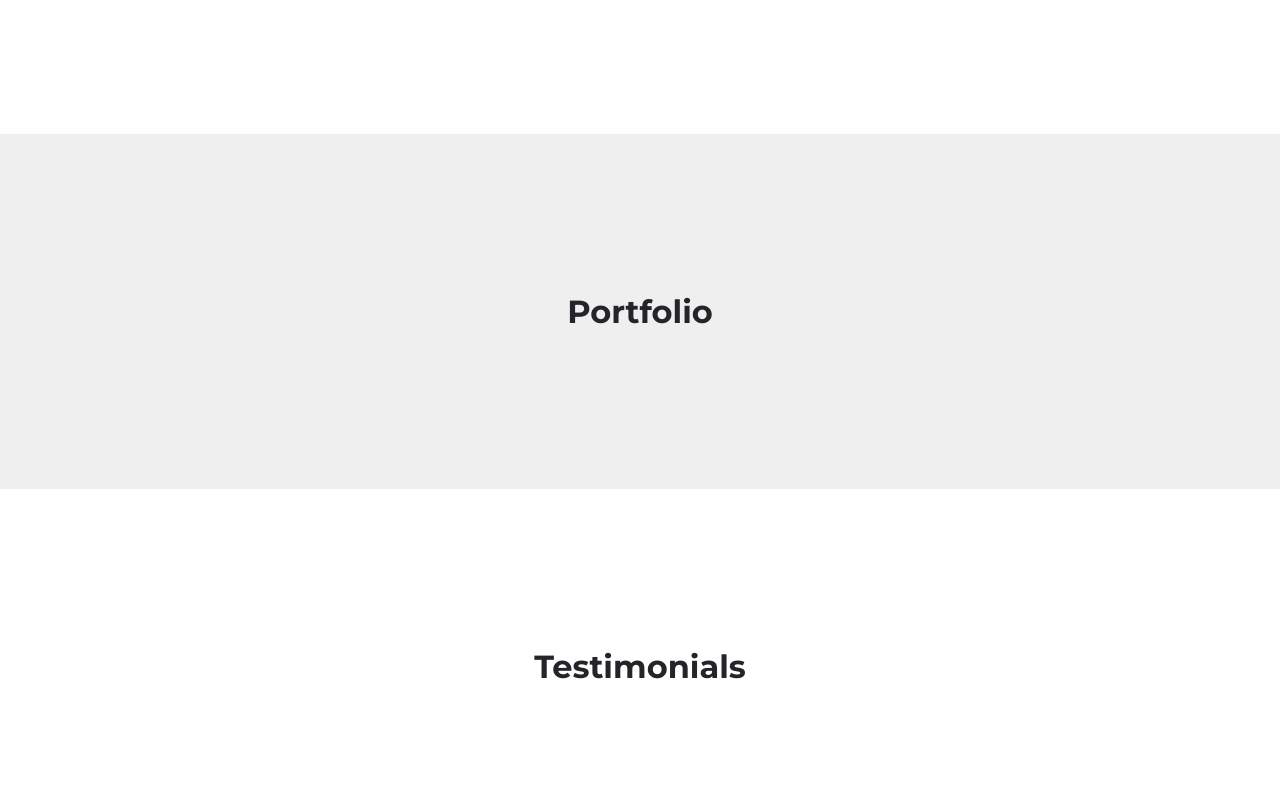
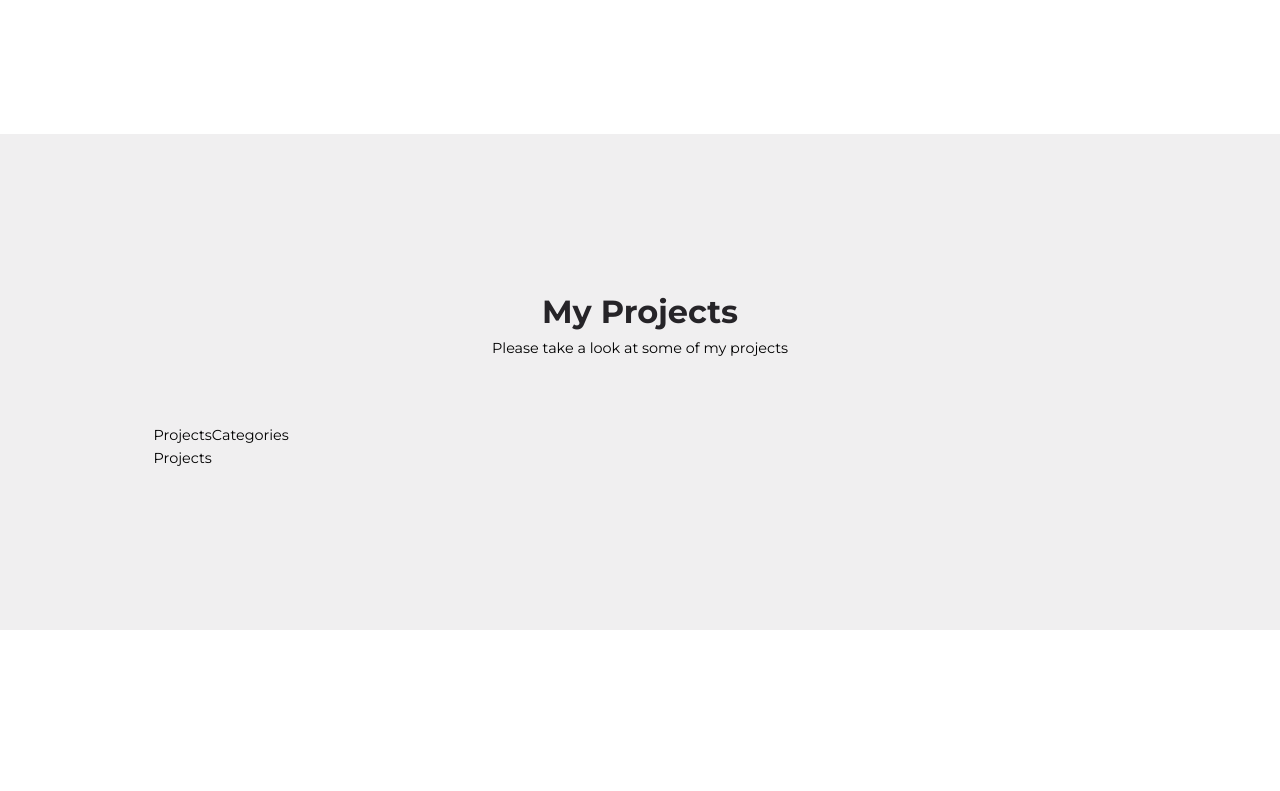
Before and after one commit to andydangit/ProfileV2, a React (Create React App) app: page / in a window 1280 px wide. Shown: the part 2060-2851 px from the top of the page. Built offline with nearby package versions, Linux system fonts and the light colour scheme.

Commit message:
Add: useState and new files

```diff
--- a/src/sections/portfolio/Portfolio.jsx
+++ b/src/sections/portfolio/Portfolio.jsx
@@ -1,8 +1,22 @@
 import './portfolio.css'
 
+import Projects from './Projects'
+import ProjectsCategories from './ProjectsCategories'
+import data from './data'
+import {useState} from 'react'
+
 function Portfolio() {
+ const [projects, setProjects] = useState(data);
+
   return (
-    <section id="portfolio"><h2>Portfolio</h2></section>
+    <section id="portfolio">
+      <h2>My Projects</h2>
+      <p> Please take a look at some of my projects</p>
+      <div className='container portfolio_container'>
+        <ProjectsCategories />
+        <Projects projects={projects}/>
+      </div>
+      </section>
   )
 }
 
--- /dev/null
+++ b/src/sections/portfolio/Projects.jsx
@@ -0,0 +1,9 @@
+import React from 'react'
+
+function Projects() {
+  return (
+    <div>Projects</div>
+  )
+}
+
+export default Projects
--- /dev/null
+++ b/src/sections/portfolio/ProjectsCategories.jsx
@@ -0,0 +1,9 @@
+import React from 'react'
+
+function ProjectsCategories() {
+  return (
+    <div>ProjectsCategories</div>
+  )
+}
+
+export default ProjectsCategories
--- a/src/sections/portfolio/data.js
+++ b/src/sections/portfolio/data.js
@@ -1,7 +1,7 @@
 import project1 from "../../assets/project_1.png"
 import project2 from "../../assets/project_2.png"
-import project3 from "../../assets/project_3.png"
-import project4 from "../../assets/project_4.png"
+import project3 from "../../assets/project_3.PNG"
+import project4 from "../../assets/project_4.PNG"
 
 
 const data = [
```
